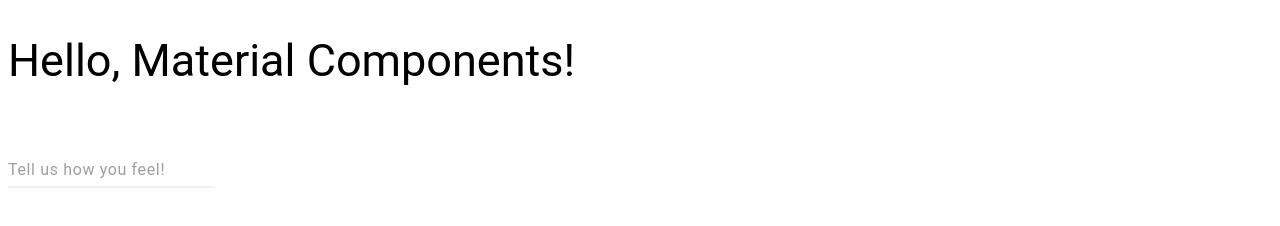
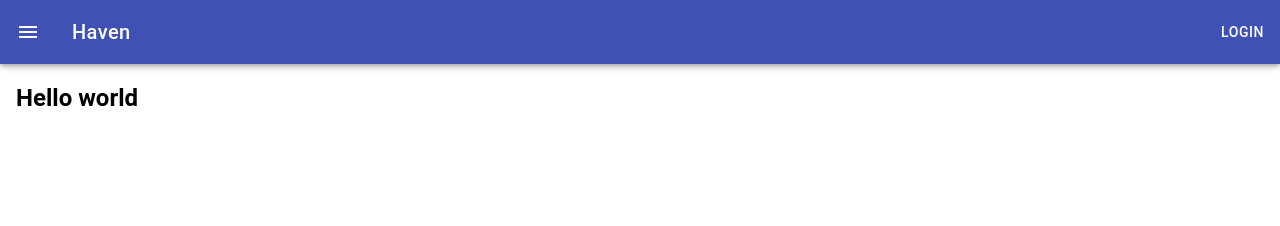
Before and after one commit to HackingForGood/Noders, a website built with webpack: page public/index.html in a window 1280 px wide. Built offline with Linux system fonts and the light colour scheme.

Commit message:
Updated index page

```diff
--- a/js/index.js
+++ b/js/index.js
@@ -3,4 +3,10 @@
 document.addEventListener("DOMContentLoaded", function(){
   // Handler when the DOM is fully loaded
   mdc.autoInit();
+
+  let drawerEl = document.querySelector(".mdc-persistent-drawer");
+  let drawer = new mdc.drawer.MDCPersistentDrawer(drawerEl);
+  document.querySelector(".drawer-toggle").addEventListener("click", () => {
+    drawer.open = !drawer.open;
+  });
 });
--- a/public/index.html
+++ b/public/index.html
@@ -2,14 +2,42 @@
 <html class="mdc-typography">
 <head>
   <title>Material Components for the web</title>
-    <link rel="stylesheet"
-          href="dist/main.bundle.css">
+  <link href="https://fonts.googleapis.com/icon?family=Material+Icons" rel="stylesheet">
+  <link rel="stylesheet" href="dist/main.bundle.css">
 </head>
-  <body>
-    <h2 class="mdc-typography--display2">Hello, Material Components!</h2>
-    <div class="mdc-textfield" data-mdc-auto-init="MDCTextfield">
-      <input type="text" class="mdc-textfield__input" id="demo-input">
-      <label for="demo-input" class="mdc-textfield__label">Tell us how you feel!</label>
+<body class="body mdc-typography">
+  <aside class="mdc-persistent-drawer">
+    <nav class="mdc-persistent-drawer__drawer">
+      <header class="mdc-persistent-drawer__header">
+        <div class="mdc-persistent-drawer__header-content">
+          Header here
+        </div>
+      </header>
+      <nav id="icon-with-text-demo" class="mdc-persistent-drawer__content mdc-list">
+        <a class="mdc-list-item mdc-persistent-drawer--selected" href="#">
+          <i class="material-icons mdc-list-item__start-detail" aria-hidden="true">inbox</i>Inbox
+        </a>
+        <a class="mdc-list-item" href="#">
+          <i class="material-icons mdc-list-item__start-detail" aria-hidden="true">star</i>Star
+        </a>
+      </nav>
+    </nav>
+  </aside>
+  <div class="content">
+    <header class="top-bar mdc-toolbar mdc-toolbar--fixed mdc-elevation--z4">
+      <div class="mdc-toolbar__row">
+        <section class="mdc-toolbar__section mdc-toolbar__section--align-start">
+          <button class="drawer-toggle material-icons mdc-toolbar__icon--menu">menu</button>
+          <span class="mdc-toolbar__title">Haven</span>
+        </section>
+        <section class="mdc-toolbar__section mdc-toolbar__section--align-end" role="toolbar">
+          <button class="mdc-button" aria-label="Login">Login</button>
+        </section>
+      </div>
+    </header>
+    <main class="main mdc-toolbar-fixed-adjust">
+      <h2>Hello world</h2>
+    </main>
   </div>
   <script src="dist/bundle.js"></script>
 </body>
--- a/scss/index.scss
+++ b/scss/index.scss
@@ -1,2 +1,36 @@
 // Using the whole library
 @import "material-components-web/material-components-web";
+
+
+/* Ensure layout covers the entire screen. */
+html {
+  height: 100%;
+}
+
+/* Place drawer and content side by side. */
+.body {
+  display: flex;
+  flex-direction: row;
+  padding: 0;
+  margin: 0;
+  box-sizing: border-box;
+  height: 100%;
+  width: 100%;
+}
+
+/* Stack toolbar and main on top of each other. */
+.content {
+  display: inline-flex;
+  flex-direction: column;
+  flex-grow: 1;
+  height: 100%;
+  box-sizing: border-box;
+}
+
+.main {
+  padding-left: 16px;
+}
+
+.top-bar button {
+  color: white;
+}
```
Also changed, not shown: public/dist/bundle.js, public/dist/main.bundle.css. Lines whose indentation alone changed are shown as unchanged.
